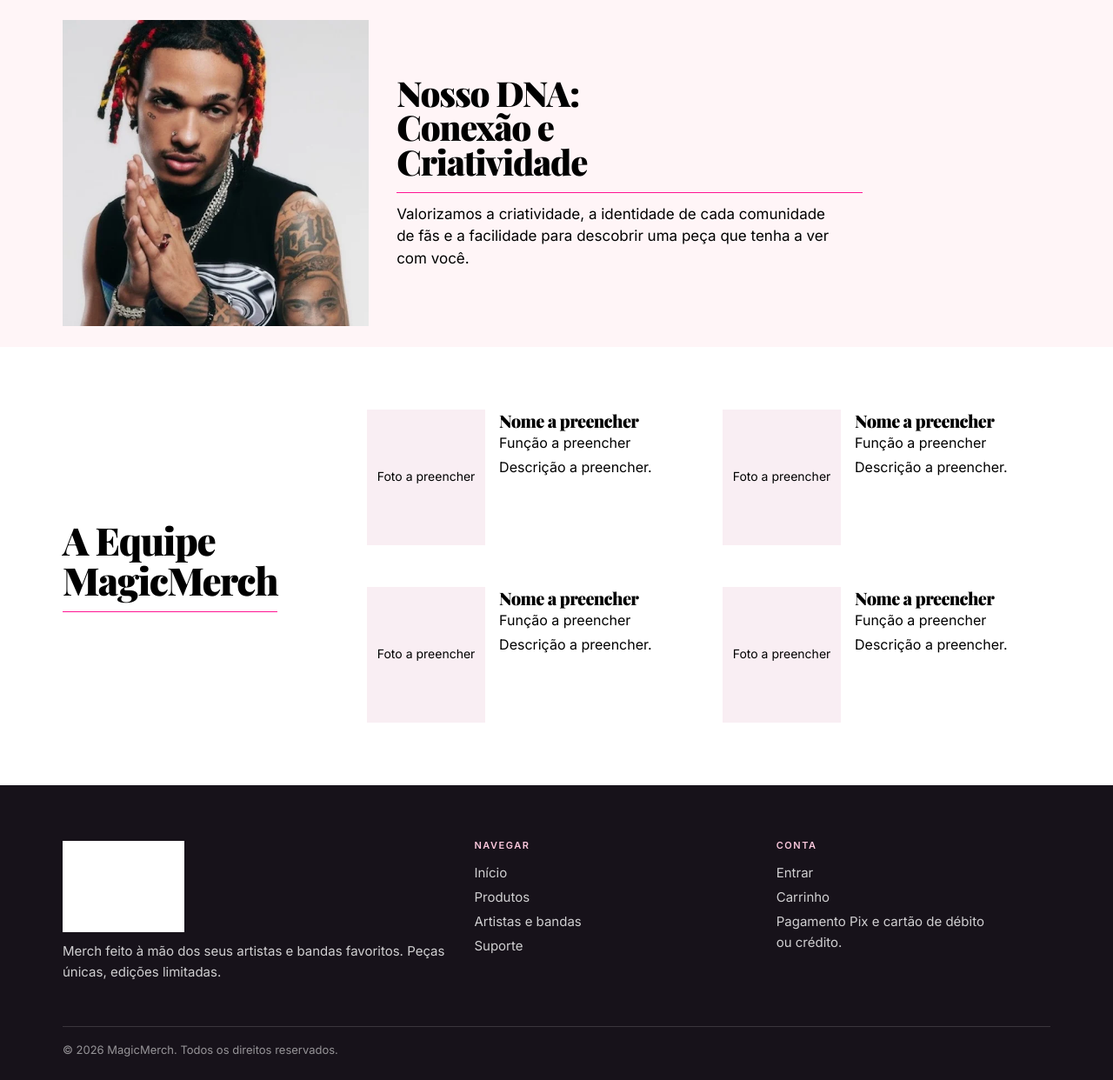
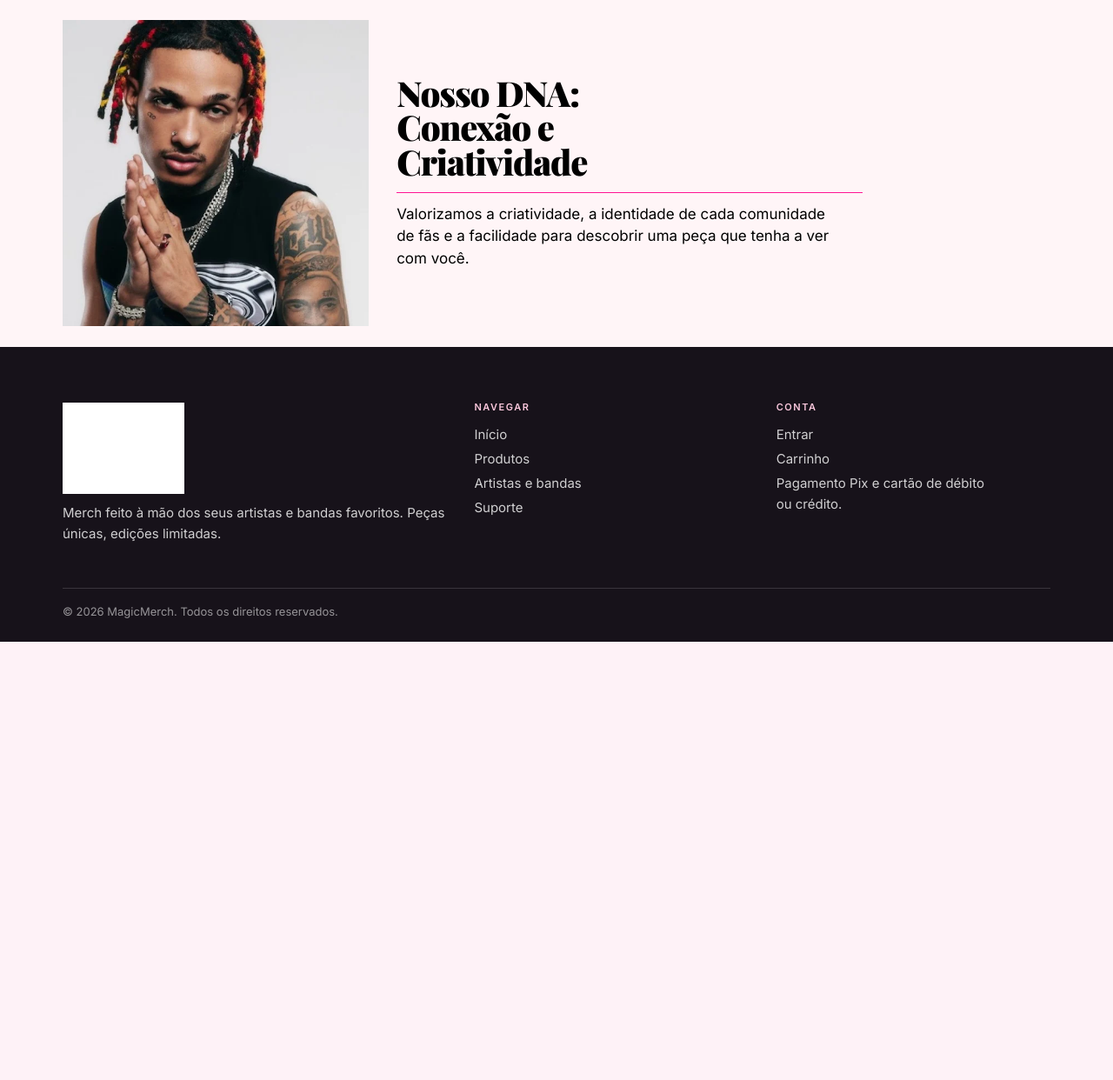
Before and after one commit to guiisilva00/MagicMerch, a PHP site: page /sobre.php in a window 1280 px wide. Shown: the part 1361-2603 px from the top of the page at 87% size. After the commit the page ends 2099 px from the top, so only its background shows below. Run offline with PHP 8.4, Linux system fonts and the light colour scheme; some web fonts are replaced; grey boxes are pictures that could not be loaded.

Commit message:
pagina Sobre nos finalizada

```diff
--- a/assets/css/style.css
+++ b/assets/css/style.css
@@ -1419,63 +1419,6 @@ textarea {
   width: auto;
   min-width: 80px;
   background: #ff1493;
-}
-
-.sobre__final {
-  grid-template-columns: minmax(0, 28%) minmax(0, 1fr);
-  align-items: center;
-  padding-block: var(--s-7);
-}
-
-.sobre__final h2 {
-  width: fit-content;
-  padding-bottom: var(--s-3);
-  border-bottom: 1px solid #ff1493;
-  font-size: 2.75rem;
-}
-
-.sobre__equipe {
-  display: grid;
-  grid-template-columns: repeat(2, minmax(0, 1fr));
-  column-gap: var(--s-6);
-  row-gap: var(--s-7);
-}
-
-.sobre__integrante {
-  display: flex;
-  align-items: flex-start;
-  gap: var(--s-4);
-  min-width: 0;
-}
-
-.sobre__foto {
-  display: flex;
-  flex-shrink: 0;
-  align-items: center;
-  justify-content: center;
-  width: 136px;
-  height: 156px;
-  padding: var(--s-1);
-  background: var(--paper-2);
-  color: #000;
-  font-size: 0.875rem;
-  line-height: 1.35;
-  text-align: center;
-}
-
-.sobre__integrante h3 {
-  font-size: 1.25rem;
-  line-height: 1.3;
-}
-
-.sobre__integrante p {
-  color: #000;
-  font-size: 1rem;
-  line-height: 1.5;
-}
-
-.sobre__integrante p + p {
-  margin-top: var(--s-1);
 }
 
 /* -------------------------------------------------------------------------
--- a/sobre.php
+++ b/sobre.php
@@ -53,24 +53,5 @@ require_once 'includes/header.php';
         </div>
     </section>
 
-    <section class="faixa" aria-labelledby="equipe-titulo">
-        <div class="container sobre__colunas sobre__final">
-            <div>
-                <h2 id="equipe-titulo">A Equipe<br>MagicMerch</h2>
-            </div>
-            <div class="sobre__equipe">
-                <?php for ($integrante = 0; $integrante < 4; $integrante++): ?>
-                    <article class="sobre__integrante">
-                        <div class="sobre__foto" role="img" aria-label="Foto do integrante a preencher">Foto a preencher</div>
-                        <div>
-                            <h3>Nome a preencher</h3>
-                            <p>Função a preencher</p>
-                            <p>Descrição a preencher.</p>
-                        </div>
-                    </article>
-                <?php endfor; ?>
-            </div>
-        </div>
-    </section>
 </main>
 <?php require 'includes/footer.php'; ?>
```
